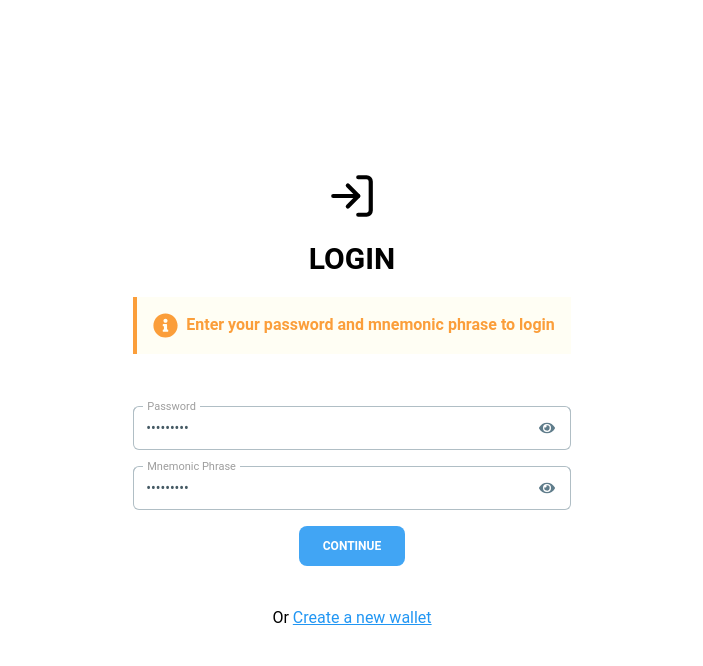
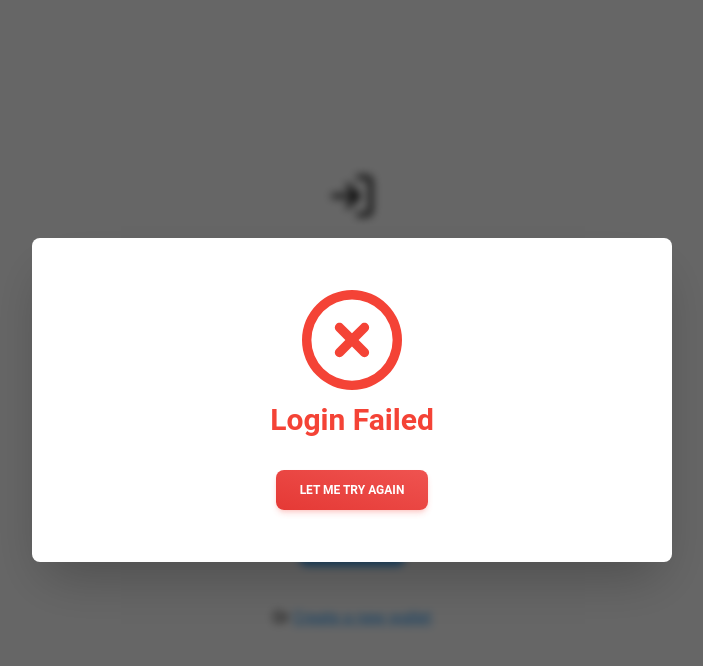
Before and after one commit to SimonGin/my-coin, a Next.js app: page /wallet/login in a window 1280 px wide. Both pictures are taken after typing "Sample123", "Sample123" into the empty fields and a click on the button "CONTINUE". Shown: the top 666 px of the page, without its empty margins (288-991 px from the left). Built offline with nearby package versions, Linux system fonts and the light colour scheme; no server answers.

Commit message:
feat: add dialog to fail login

```diff
--- a/src/app/page.tsx
+++ b/src/app/page.tsx
@@ -29,6 +29,24 @@ const App = () => {
   const { walletAddress, setWalletAddress } = useWallet();
 
   const router = useRouter();
+
+  useEffect(() => {
+    fetchBalance();
+  }, []);
+
+  const fetchBalance = async () => {
+    const accessToken = Cookies.get("accessToken");
+    try {
+      const response = await axios.get(`/api/wallet/balance`, {
+        headers: { Authorization: `Bearer ${accessToken}` },
+      });
+      if (response.status === 200) {
+        setWalletAddress(response.data.address);
+      }
+    } catch (error) {
+      console.error("Failed to fetch wallet balance:", error);
+    }
+  };
 
   useEffect(() => {
     fetchBlockHistory();
@@ -83,7 +101,12 @@ const App = () => {
             </div>
             {walletAddress ? (
               <div className="flex items-center gap-3">
-                <div className="flex items-center gap-2 rounded-lg bg-muted px-3 py-2">
+                <div
+                  onClick={() => {
+                    router.replace("/wallet/me");
+                  }}
+                  className="flex items-center gap-2 rounded-lg bg-muted px-3 py-2 cursor-pointer"
+                >
                   <div className="h-2 w-2 rounded-full bg-green-500"></div>
                   <span className="text-sm font-medium">Connected</span>
                 </div>
--- a/src/app/wallet/login/page.tsx
+++ b/src/app/wallet/login/page.tsx
@@ -3,21 +3,20 @@
 import Cookies from "js-cookie";
 import InfoBox from "@/components/info_box";
 import PasswordInput from "@/components/pw_input";
-import { useWallet } from "@/states/wallet";
 import { zodResolver } from "@hookform/resolvers/zod";
 import {
   Button,
   Dialog,
-  DialogBody,
   DialogFooter,
   DialogHeader,
 } from "@material-tailwind/react";
 import axios from "axios";
 import { useRouter } from "next/navigation";
-import React from "react";
+import { useState } from "react";
 import { useForm } from "react-hook-form";
 // Icons
 import { FaCheckCircle } from "react-icons/fa";
+import { FaRegCircleXmark } from "react-icons/fa6";
 import { FiLogIn } from "react-icons/fi";
 import z from "zod";
 
@@ -30,7 +29,7 @@ type FormData = z.infer<typeof loginSchema>;
 
 const LoginPage = () => {
   const router = useRouter();
-  const { setWalletAddress } = useWallet();
+  const [loginState, setLoginState] = useState("");
   const {
     register,
     handleSubmit,
@@ -52,16 +51,19 @@ const LoginPage = () => {
       );
       if (response.status === 200) {
         Cookies.set("accessToken", response.data.token);
-        setOpenSuccessDialog(true);
-      } else {
+        setLoginState("success");
+      } else if (response.status === 404) {
+        setLoginState("failed");
         console.error("Login failed:", response.data);
       }
     } catch (error) {
+      setLoginState("failed");
       console.error("Failed to login:", error);
     }
+    setOpenSuccessDialog(true);
   };
 
-  const [openSuccessDialog, setOpenSuccessDialog] = React.useState(false);
+  const [openSuccessDialog, setOpenSuccessDialog] = useState(false);
 
   return (
     <>
@@ -72,26 +74,39 @@ const LoginPage = () => {
         {...({} as any)}
       >
         <DialogHeader
-          className="flex flex-col gap-3 items-center text-green-500 text-3xl"
+          className={`flex flex-col gap-3 items-center text-3xl ${
+            loginState === "success" ? "text-green-500" : "text-red-500"
+          }`}
           {...({} as any)}
         >
-          <FaCheckCircle size={100} />
-          Succesfully Logged In
+          {loginState === "success" ? (
+            <>
+              <FaCheckCircle size={100} />
+              Succesfully Logged In
+            </>
+          ) : (
+            <>
+              <FaRegCircleXmark size={100} />
+              Login Failed
+            </>
+          )}
         </DialogHeader>
-        <DialogBody className="text-center" {...({} as any)}>
-          The amount of coin has been sent to the receiver's address
-        </DialogBody>
-
         <DialogFooter className="flex justify-center" {...({} as any)}>
           <Button
             variant="gradient"
-            color="green"
+            color={loginState === "success" ? "green" : "red"}
             {...({} as any)}
             onClick={() => {
-              router.push("/wallet/me");
+              if (loginState === "success") {
+                router.push("/wallet/me");
+              } else {
+                setOpenSuccessDialog(false);
+              }
             }}
           >
-            <span>Okay</span>
+            <span>
+              {loginState === "success" ? "Continue" : "Let me try again"}
+            </span>
           </Button>
         </DialogFooter>
       </Dialog>
--- a/src/app/wallet/me/layout.tsx
+++ b/src/app/wallet/me/layout.tsx
@@ -52,7 +52,7 @@ const myWalletLayout = ({ children }: Props) => {
         <div className="container mx-auto px-4 py-4">
           <div className="flex items-center justify-between">
             <div
-              className="flex items-center gap-3"
+              className="flex items-center gap-3 cursor-pointer"
               onClick={() => {
                 router.replace("/");
               }}
```
